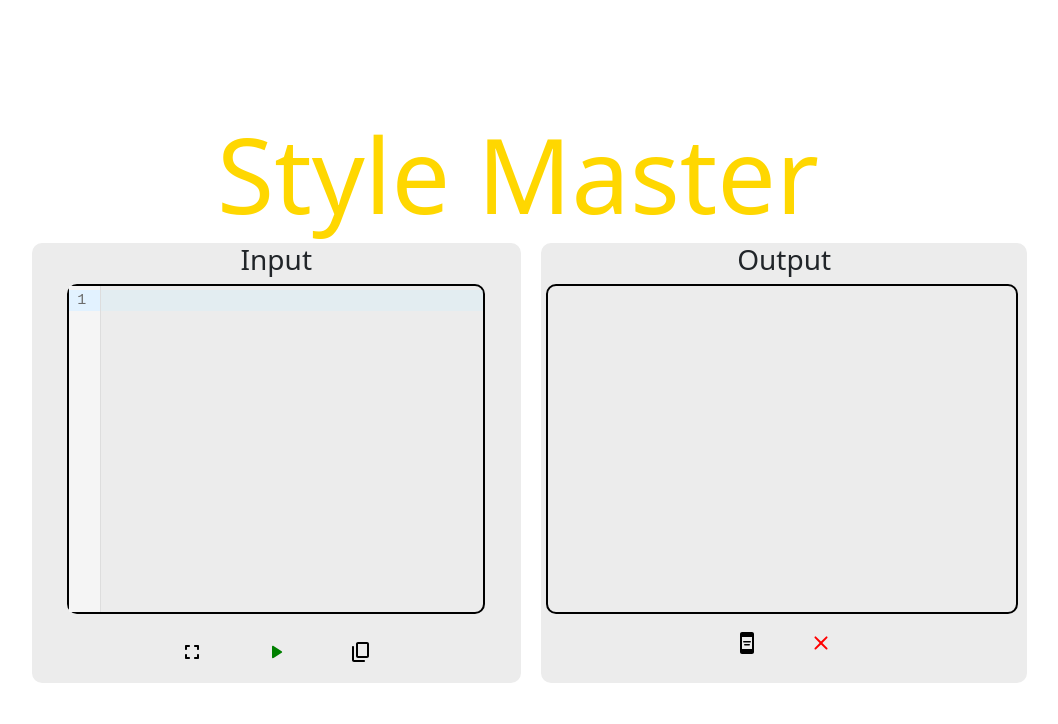
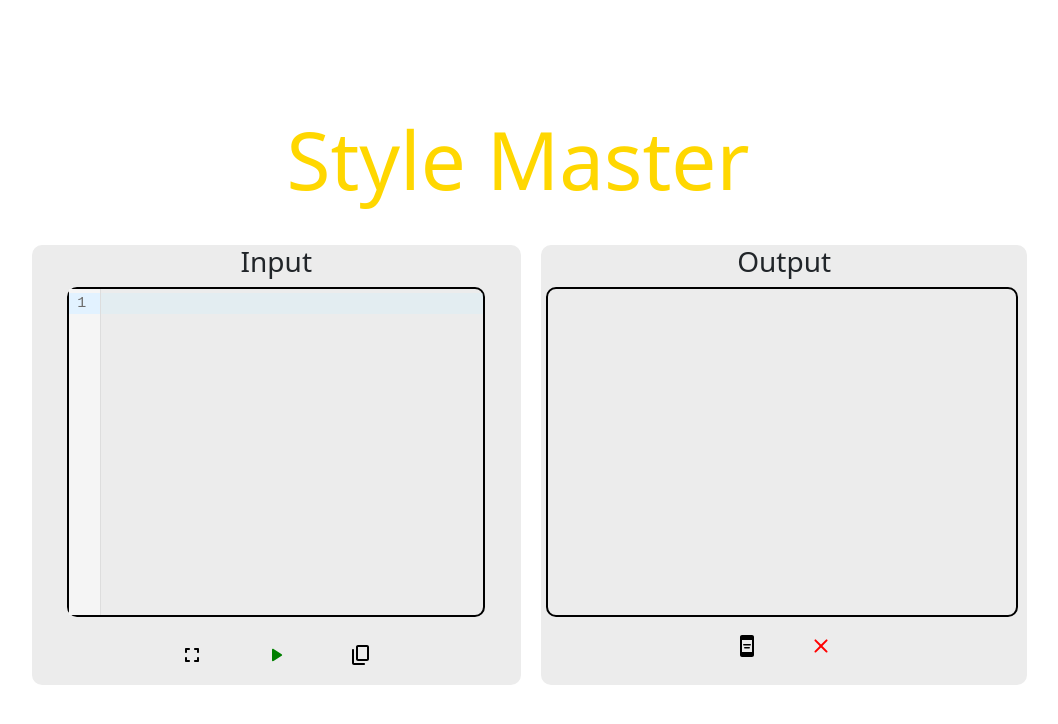
Before and after one commit to mohammad-taha-areeb/Style-Master, a React (Vite) app: page / in a window 1280 px wide. Shown: the top 724 px of the page, without its empty margins (22-1080 px from the left). Built offline with nearby package versions, Linux system fonts and the light colour scheme.

Commit message:
Update CodeEditor.jsx

```diff
--- a/src/CodeEditor.jsx
+++ b/src/CodeEditor.jsx
@@ -150,7 +150,10 @@ const HtmlRunner = () => {
             {/* <OffcanvasExample /> */}
 
 
-            <h1 style={{'text-align':'center','color':'gold','font-size':'13vh'}}>Style Master</h1>
+            <h1 style={{'text-align':'center','color':'gold','font-size':'10vh'}}>Style Master</h1>
+            <br></br>
+
+
             <div className="main-container">
                 <div className="container">
                     <h3>Input</h3>
```
